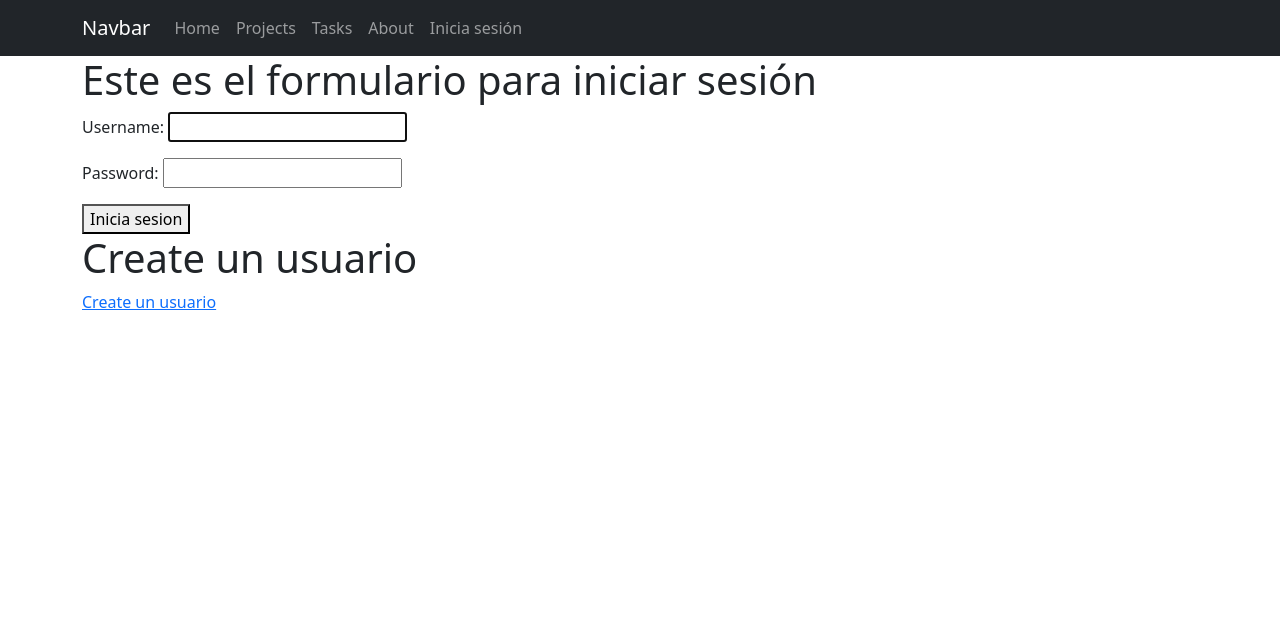
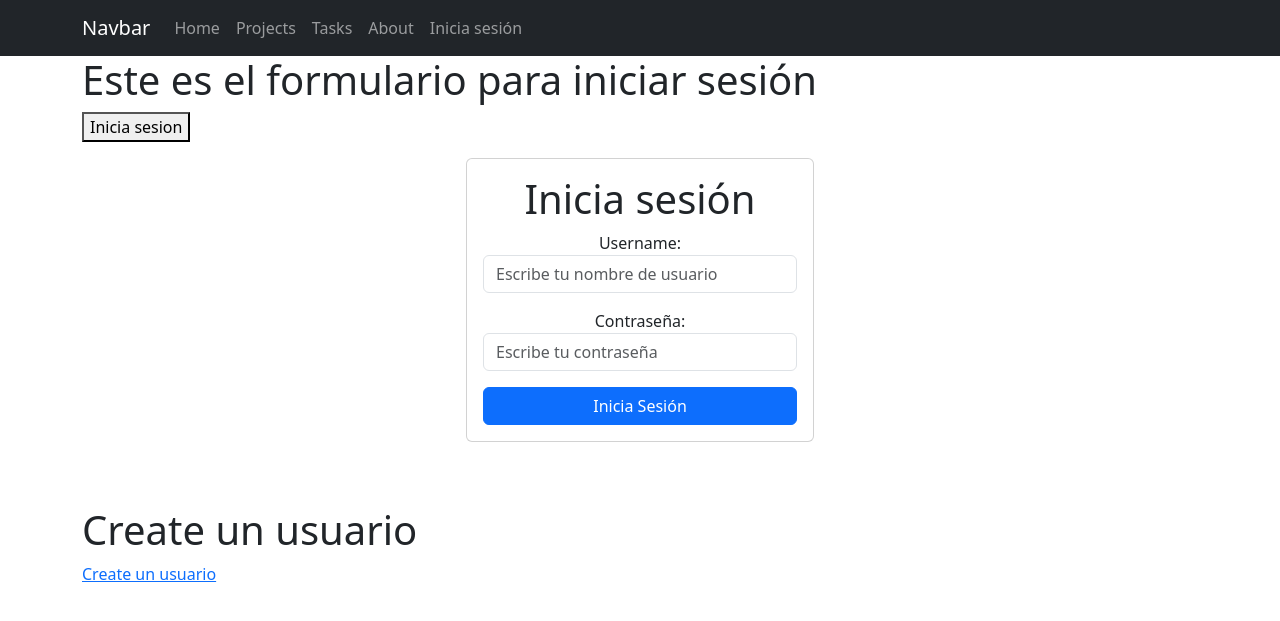
Before and after one commit to josemarimaya/django_study, a Django app: page /signin/ in a window 1280 px wide. Shown: the top 621 px of the page. Run offline with Django 5.2, Linux system fonts and the light colour scheme; tables that the repository leaves empty hold one stand-in row (values such as "Sample post").

Commit message:
continue with bootstrap

```diff
--- a/myapp/templates/signin.html
+++ b/myapp/templates/signin.html
@@ -8,7 +8,10 @@
 
 <form action="" method="post">
     {% csrf_token %}
-    {{form.as_p}}
+
+    <!-- Form generado por django
+     {{form.as_p}}-->
+
 
     <button>
         Inicia sesion
@@ -16,6 +19,43 @@
 
 </form>
 
+<main class="container py-3 mb-5">
+    <div class="row">
+        <section class="col-md-4 offset-md-4">
+            <form action="{%url 'main' %}" method="post" class="card card-body text-center">
+                {% csrf_token %}
+                <h1 class="text-center"> Inicia sesión </h1>
+
+                <!-- form heredado de django
+                     {{form.as_p}}
+                -->
+
+
+                <div class="mb-3">
+                    <label for="username" id="username"> Username: </label>
+                    <input type="text" name="username" class="form-control"
+                        placeholder="Escribe tu nombre de usuario">
+                </div>
+
+                <div class="mb-3">
+                    <label for="password" id="password"> Contraseña: </label>
+                    <input type="password" name="password" class="form-control"
+                        placeholder="Escribe tu contraseña">
+                </div>
+
+                <button class="btn btn-primary">
+                    Inicia Sesión
+                </button>
+            </form>
+        </section>
+
+    </div>
+</main>
+
+
+
+
+
 
 <h1> Create un usuario</h1>
 <a href="{%url 'sign_up' %}"> Create un usuario </a>
--- a/myapp/views.py
+++ b/myapp/views.py
@@ -38,7 +38,7 @@ def sig_in(request):
             })
         else:
             login(request, user_authenticate) # Si el usuario existe le guardo la autentificación
-            return redirect('tasks')
+            return redirect('main')
 
     return render(request, 'signin.html', {
             'form': AuthenticationForm
@@ -57,7 +57,7 @@ def sign_up(request):
                     password=request.POST['password1'])
                 user.save()
                 login(request, user) # Creación de cookies para el usuario
-                return redirect('tasks')
+                return redirect('main')
 
             except IntegrityError: # Usamos excepciones con errores específicos
                 return render(request, 'signup.html', {
```
Also changed, not shown: myapp/templates/index.html (+27 -3 lines), myapp/templates/signup.html (+40 -9 lines), myapp/templates/tasks/tasks.html (+34 -8 lines), db.sqlite3.
